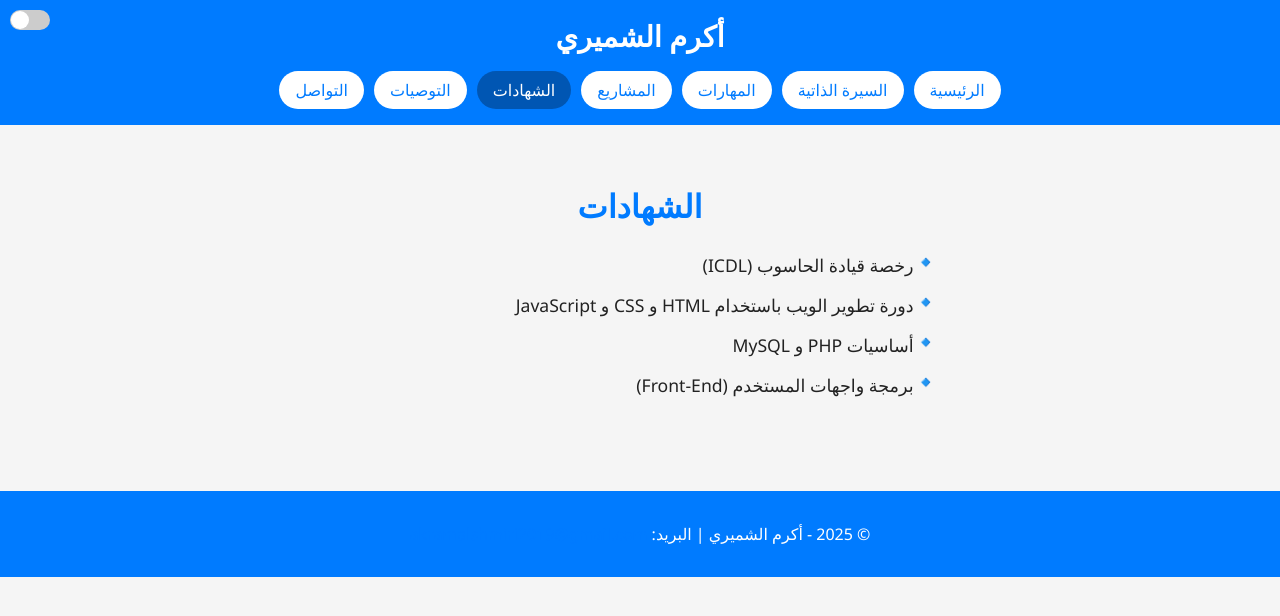
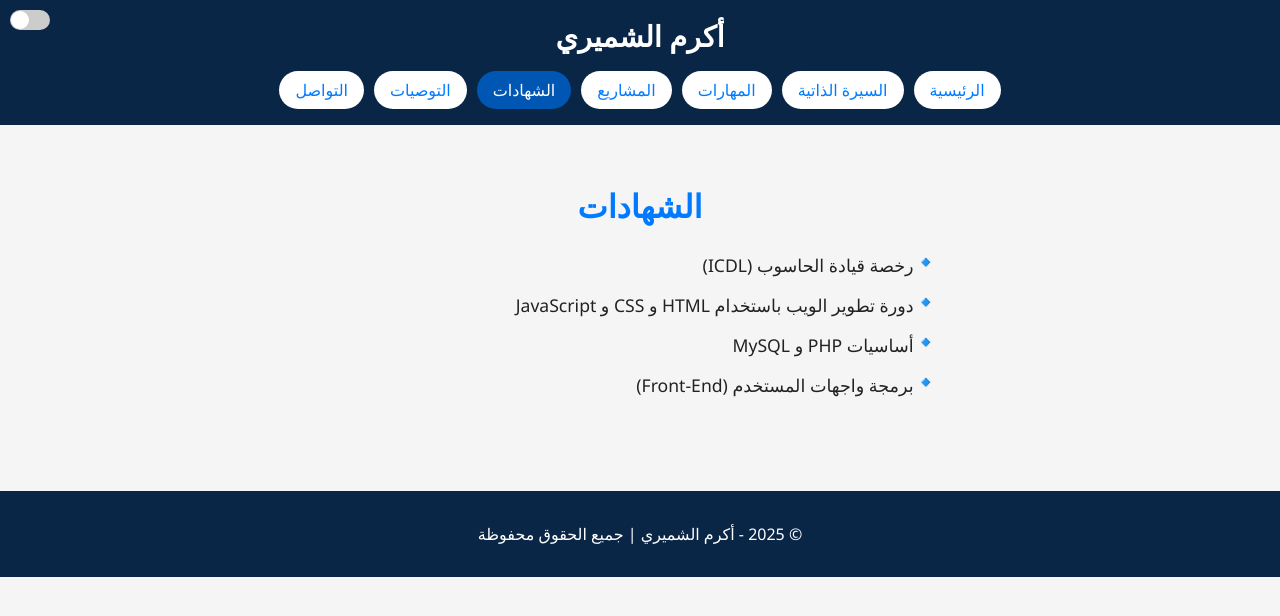
Before and after one commit to AkramAnwarAl-Shamiri1/Personal-Website, a plain HTML site: page Certificates.html in a window 1280 px wide. Drawn offline with Linux system fonts and the light colour scheme.

Commit message:
Update Certificates.html

```diff
--- a/Certificates.html
+++ b/Certificates.html
@@ -68,7 +68,7 @@
     }
 
     header {
-      background-color:  #007bff;
+      background-color:  #0A2647;
       color: white;
       padding: 1rem;
     }
@@ -174,7 +174,7 @@
     }
 
     footer {
-      background-color:  #007bff;
+      background-color:  #0A2647;
       color: white;
       text-align: center;
       padding: 1rem;
@@ -267,8 +267,7 @@
 
   <!-- التذييل -->
   <footer>
-    <p>&copy; 2025 - أكرم الشميري | البريد:
-      <a href="mailto:akramalshmiri2019@gmail.com">akramalshmiri2019@gmail.com</a>
+      <p>&copy; 2025 - أكرم الشميري | جميع الحقوق محفوظة</p>
     </p>
   </footer>
 
```
